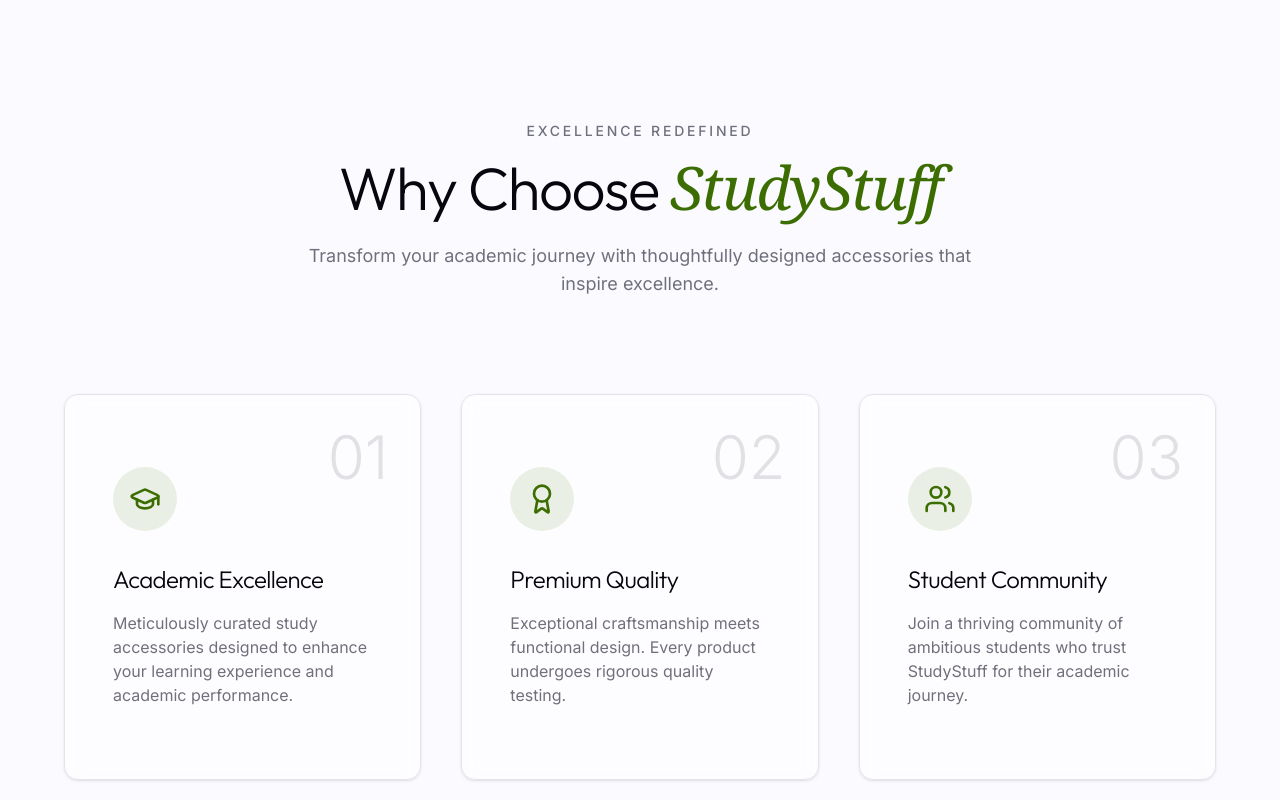
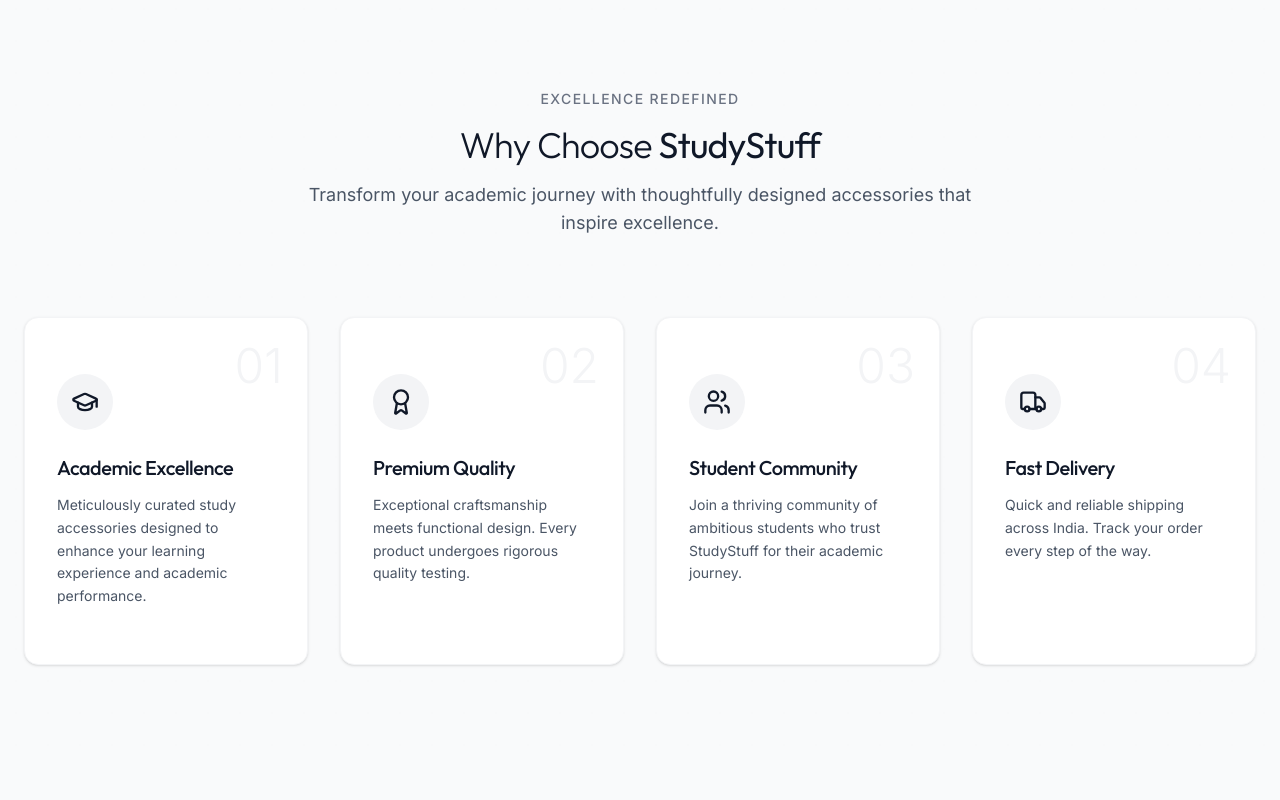
Before and after one commit to ganga-300/E-commerce-platform-BE, a Next.js app in the folder frontend/: page / in a window 1280 px wide. Shown: the part 1600-2400 px from the top of the page. Built offline with nearby package versions, Linux system fonts and the light colour scheme; no server answers.

Commit message:
feat: enhance Why Choose Us with animations and 4th feature

```diff
--- a/frontend/src/app/components/WhyChooseUs.jsx
+++ b/frontend/src/app/components/WhyChooseUs.jsx
@@ -1,5 +1,8 @@
+"use client"
+
+import { motion } from "framer-motion"
 import { Card, CardContent } from "@/components/ui/card"
-import { GraduationCap, Award, Users } from "lucide-react"
+import { GraduationCap, Award, Users, Truck } from "lucide-react"
 
 export default function WhyChooseUs() {
   const features = [
@@ -23,43 +26,74 @@
       description: "Join a thriving community of ambitious students who trust StudyStuff for their academic journey.",
       number: "03",
     },
+    {
+      icon: Truck,
+      title: "Fast Delivery",
+      description: "Quick and reliable shipping across India. Track your order every step of the way.",
+      number: "04",
+    },
   ]
 
   return (
-    <section className="py-32 bg-background relative overflow-hidden">
-      <div className="absolute inset-0 opacity-[0.03]">
+    <section className="py-24 bg-gray-50 relative overflow-hidden">
+      {/* Background Pattern */}
+      <div className="absolute inset-0 opacity-[0.02]">
         <div className="absolute top-0 left-0 w-full h-full bg-[radial-gradient(circle_at_50%_50%,rgba(0,0,0,0.1)_1px,transparent_1px)] bg-[length:32px_32px]" />
       </div>
 
       <div className="container mx-auto px-6 relative z-10">
-        <div className="text-center mb-24">
-          <span className="text-sm font-medium uppercase text-muted-foreground mb-4 block tracking-[0.2em]">
+        {/* Section Header */}
+        <motion.div
+          initial={{ opacity: 0, y: 20 }}
+          whileInView={{ opacity: 1, y: 0 }}
+          viewport={{ once: true }}
+          className="text-center mb-20"
+        >
+          <span className="text-sm font-medium uppercase text-gray-500 mb-4 block tracking-widest">
             Excellence Redefined
           </span>
-          <h2 className="text-6xl font-light text-foreground tracking-tight">
-            Why Choose <span className="font-serif italic text-primary">StudyStuff</span>
+          <h2 className="text-4xl font-light text-gray-900 tracking-tight">
+            Why Choose <span className="font-normal text-gray-900">StudyStuff</span>
           </h2>
-          <p className="text-lg text-muted-foreground max-w-2xl mx-auto mt-6">
+          <p className="text-lg text-gray-600 max-w-2xl mx-auto mt-4">
             Transform your academic journey with thoughtfully designed accessories that inspire excellence.
           </p>
-        </div>
+        </motion.div>
 
-        <div className="grid grid-cols-1 lg:grid-cols-3 gap-10 max-w-6xl mx-auto">
-          {features.map((feature) => (
-            <Card key={feature.title} className="group relative bg-card/60 backdrop-blur-sm border hover:shadow-xl">
-              <CardContent className="p-12">
-                <div className="absolute top-8 right-8 text-6xl font-light text-muted-foreground/20">
-                  {feature.number}
-                </div>
-                <div className="mb-8">
-                  <div className="w-16 h-16 rounded-full bg-primary/10 flex items-center justify-center">
-                    <feature.icon className="w-8 h-8 text-primary" />
+        {/* Feature Cards Grid */}
+        <div className="grid grid-cols-1 md:grid-cols-2 lg:grid-cols-4 gap-8 max-w-7xl mx-auto">
+          {features.map((feature, index) => (
+            <motion.div
+              key={feature.title}
+              initial={{ opacity: 0, y: 20 }}
+              whileInView={{ opacity: 1, y: 0 }}
+              viewport={{ once: true }}
+              transition={{ delay: index * 0.1 }}
+            >
+              <Card className="group relative bg-white hover:shadow-xl transition-all duration-500 border-gray-100 h-full">
+                <CardContent className="p-8">
+                  {/* Number */}
+                  <div className="absolute top-6 right-6 text-5xl font-light text-gray-100 group-hover:text-gray-200 transition-colors">
+                    {feature.number}
                   </div>
-                </div>
-                <h3 className="text-2xl font-light mb-4">{feature.title}</h3>
-                <p className="text-muted-foreground">{feature.description}</p>
-              </CardContent>
-            </Card>
+
+                  {/* Icon */}
+                  <motion.div
+                    whileHover={{ scale: 1.1, rotate: 5 }}
+                    transition={{ type: "spring", stiffness: 300 }}
+                    className="mb-6"
+                  >
+                    <div className="w-14 h-14 rounded-full bg-gray-100 group-hover:bg-gray-900 flex items-center justify-center transition-all duration-300">
+                      <feature.icon className="w-7 h-7 text-gray-900 group-hover:text-white transition-colors duration-300" />
+                    </div>
+                  </motion.div>
+
+                  {/* Content */}
+                  <h3 className="text-xl font-medium mb-3 text-gray-900">{feature.title}</h3>
+                  <p className="text-gray-600 leading-relaxed text-sm">{feature.description}</p>
+                </CardContent>
+              </Card>
+            </motion.div>
           ))}
         </div>
       </div>
```
